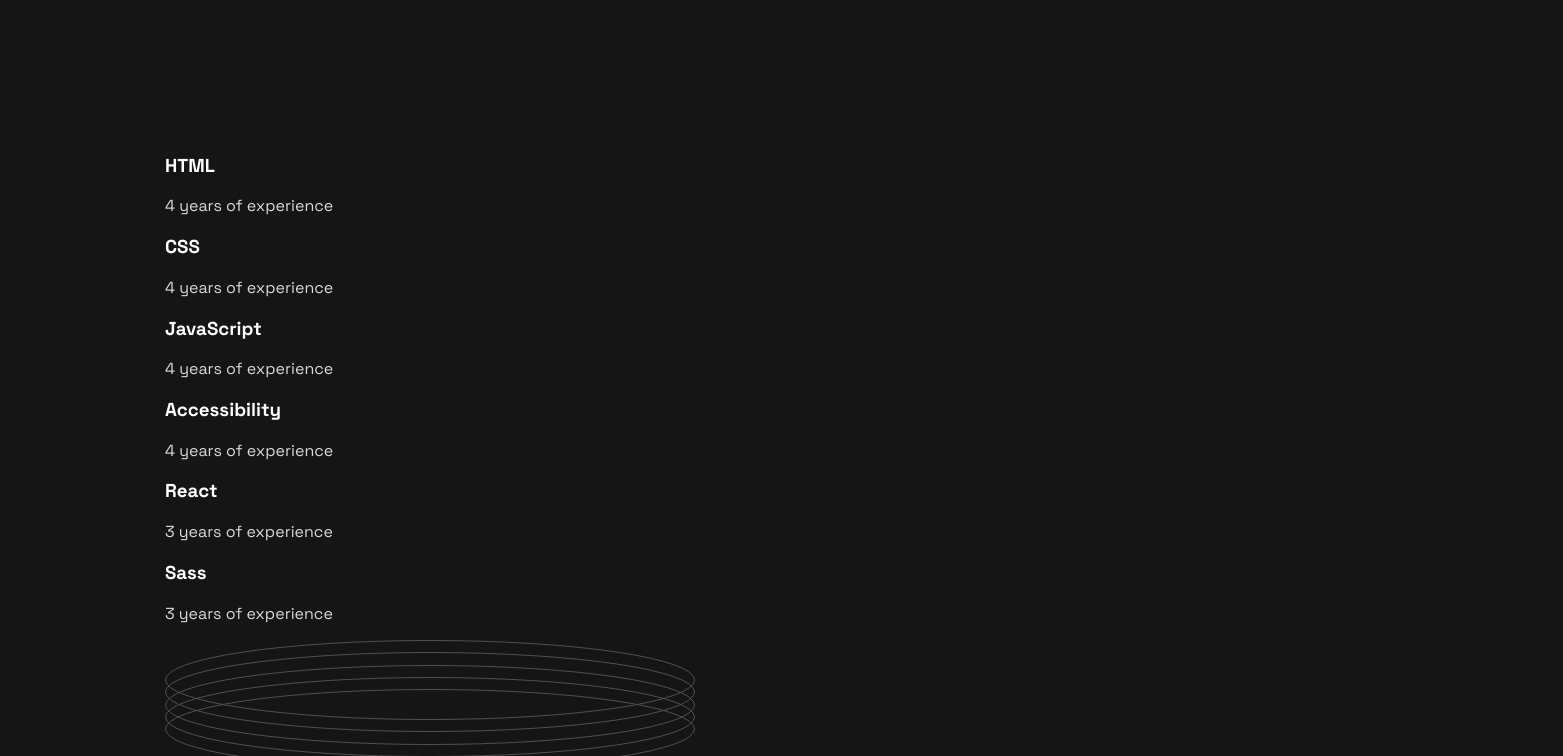
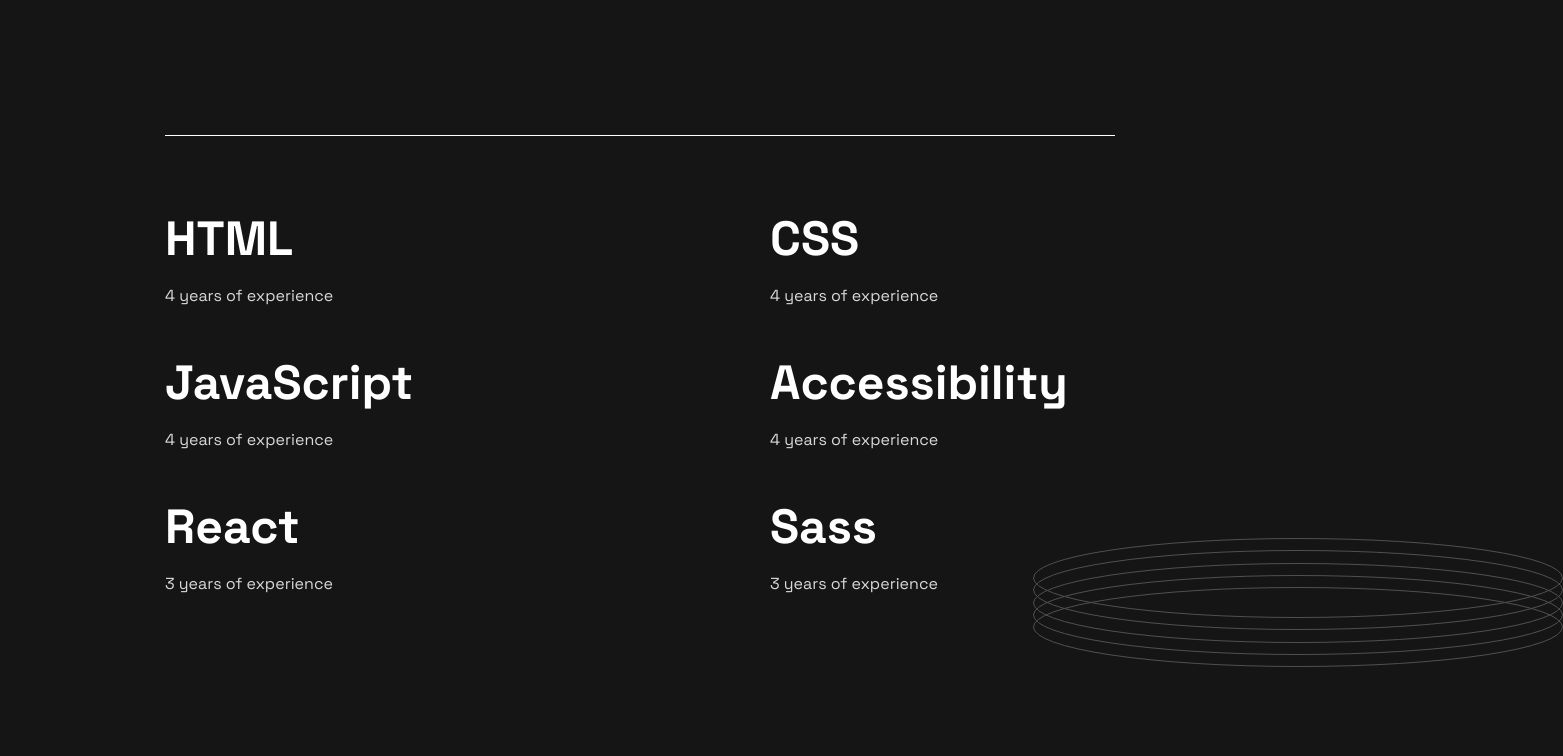
Before and after one commit to Bardia30/portfolio-react-spa, a React (Create React App) app: page / in a window 1280 px wide. Shown: the part 740-1496 px from the top of the page, 1563 px wide, since content can reach past the window. Built offline with nearby package versions, Linux system fonts and the light colour scheme.

Commit message:
added more styling

```diff
--- /dev/null
+++ b/src/components/Skills/Skill.jsx
@@ -0,0 +1,13 @@
+import React from 'react';
+import './Skills.scss';
+
+function Skill({ skill, years }) {
+    return (
+        <section className='skills__skill'>
+            <h3 className='skills__technology'>{skill}</h3>
+            <p className='skills__experience'><span className='skills__years'>{years} </span>years of experience</p>
+        </section>
+    )
+}
+
+export default Skill
--- a/src/components/Skills/Skills.jsx
+++ b/src/components/Skills/Skills.jsx
@@ -1,12 +1,30 @@
 import React from 'react'
 import ring from '../../assets/images/pattern-rings.svg';
+import Skill from './Skill';
+import './Skills.scss';
 
 //hardcoded for now
 function Skills() {
+
+    //temporary array of skills
+    const skills = [
+        {skill:'HTML', years: 4},
+        {skill:'CSS', years: 4},
+        {skill:'JavaScript', years: 4},
+        {skill:'Accessibility', years: 4},
+        {skill:'React', years: 3},
+        {skill:'Sass', years: 3},
+    ]
     return (
         <div className='skills__outer-section'>
             <div className='skills'>
-                <section className='skills__skill'>
+                {skills.map(skill => (
+                    <Skill
+                        skill={skill.skill}
+                        years={skill.years}
+                    />
+                ))}
+                {/* <section className='skills__skill'>
                     <h3 className='skills__technology'>HTML</h3>
                     <p className='skills__experience'><span className='skills__years'>4 </span>years of experience</p>
                 </section>
@@ -29,7 +47,7 @@
                 <section className='skills__skill'>
                     <h3 className='skills__technology'>Sass</h3>
                     <p className='skills__experience'><span className='skills__years'>3 </span>years of experience</p>
-                </section>
+                </section> */}
             </div>
             <img className='skills__rings' src={ring} alt="rings" />
         </div>
--- a/src/components/Skills/Skills.scss
+++ b/src/components/Skills/Skills.scss
@@ -0,0 +1,36 @@
+@use '../../styles/mixins' as*;
+@use '../../styles/variables' as*;
+
+
+
+.skills {
+    display: flex;
+    flex-wrap: wrap;
+    justify-content: space-between;
+    row-gap: 1.875rem;
+    &__outer-section {
+        display: flex;
+        flex-direction: column;
+        border-top:1px solid $primary-text;
+        padding-top:4.5rem;
+    }
+    &__skill {
+        width:21.5625rem;
+    }
+    &__technology {
+        font-size:3rem;
+        font-weight: 700;
+        margin:0;
+    }
+    &__experience{
+        width:21.625rem;
+    }
+    &__rings{
+        width:33.125rem;
+        align-self: flex-end;
+        position: relative;
+        right: -28rem;
+        top:-4.5rem;
+
+    }
+}
```
